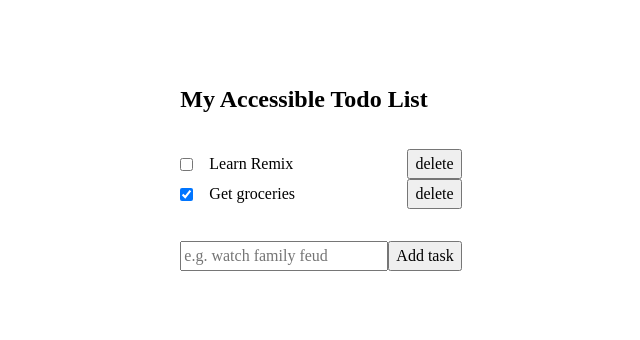
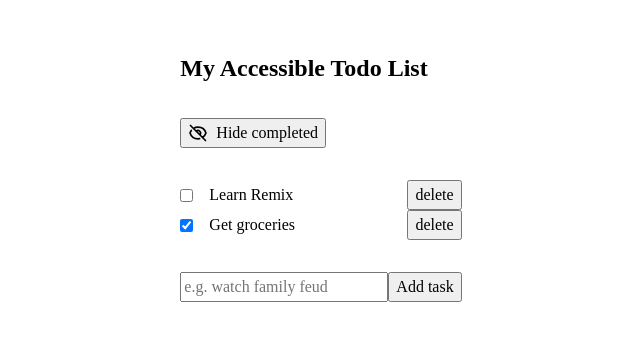
Before and after one commit to fazzaamiarso/inclusive-react, a React (Vite) app: page / in a window 1280 px wide. Shown: the part 224-564 px from the top of the page, without its empty margins (319-959 px from the left). Built offline with nearby package versions, Linux system fonts and the light colour scheme.

Commit message:
Add toggle button

```diff
--- a/src/App.tsx
+++ b/src/App.tsx
@@ -1,5 +1,4 @@
-import { FormEvent, useEffect, useId, useRef, useState } from 'react';
-import { flushSync } from 'react-dom';
+import { FormEvent, useEffect, useRef, useState } from 'react';
 import './App.css';
 
 const TODO_SEED = [
@@ -15,6 +14,11 @@ function App() {
   const [action, setAction] = useState<TaskAction | null>(null);
   const liveRegionRef = useRef<HTMLSpanElement>(null);
   const inputRef = useRef<HTMLInputElement>(null);
+
+  const [shouldShow, setShouldShow] = useState(true);
+  const filteredTodos = shouldShow
+    ? todos
+    : todos.filter((todo) => todo.completed === false);
 
   useEffect(() => {
     if (action === 'create' && todos.length) {
@@ -59,9 +63,12 @@ function App() {
         <h1 id='todo-heading' tabIndex={-1}>
           My Accessible Todo List
         </h1>
-        {todos.length ? (
+        <div className='controls'>
+          <ToggleButton shouldShow={shouldShow} setShouldShow={setShouldShow} />
+        </div>
+        {filteredTodos.length ? (
           <ul>
-            {todos.map((todo) => (
+            {filteredTodos.map((todo) => (
               <TodoItem key={todo.id} todo={todo} deleteTodo={deleteTodo} />
             ))}
           </ul>
@@ -104,6 +111,61 @@ function App() {
 }
 export default App;
 
+type ToggleProps = {
+  shouldShow: boolean;
+  setShouldShow: (value: boolean) => void;
+};
+const ToggleButton = ({ shouldShow, setShouldShow }: ToggleProps) => {
+  return (
+    <button
+      type='button'
+      onClick={() => setShouldShow(!shouldShow)}
+      style={{ display: 'flex', alignItems: 'center', gap: '.5rem' }}
+    >
+      {shouldShow ? (
+        <svg
+          aria-hidden='true'
+          height='1.25rem'
+          xmlns='http://www.w3.org
+          /2000/svg'
+          fill='none'
+          viewBox='0 0 24 24'
+          stroke='currentColor'
+          strokeWidth={2}
+        >
+          <path
+            strokeLinecap='round'
+            strokeLinejoin='round'
+            d='M13.875 18.825A10.05 10.05 0 0112 19c-4.478 0-8.268-2.943-9.543-7a9.97 9.97 0 011.563-3.029m5.858.908a3 3 0 114.243 4.243M9.878 9.878l4.242 4.242M9.88 9.88l-3.29-3.29m7.532 7.532l3.29 3.29M3 3l3.59 3.59m0 0A9.953 9.953 0 0112 5c4.478 0 8.268 2.943 9.543 7a10.025 10.025 0 01-4.132 5.411m0 0L21 21'
+          />
+        </svg>
+      ) : (
+        <svg
+          aria-hidden='true'
+          height='1.25rem'
+          xmlns='http://www.w3.org/2000/svg'
+          fill='none'
+          viewBox='0 0 24 24'
+          stroke='currentColor'
+          strokeWidth={2}
+        >
+          <path
+            strokeLinecap='round'
+            strokeLinejoin='round'
+            d='M15 12a3 3 0 11-6 0 3 3 0 016 0z'
+          />
+          <path
+            strokeLinecap='round'
+            strokeLinejoin='round'
+            d='M2.458 12C3.732 7.943 7.523 5 12 5c4.478 0 8.268 2.943 9.542 7-1.274 4.057-5.064 7-9.542 7-4.477 0-8.268-2.943-9.542-7z'
+          />
+        </svg>
+      )}
+      {shouldShow ? 'Hide completed' : 'Show completed'}
+    </button>
+  );
+};
+
 type TodoItemProps = {
   todo: {
     id: string;
@@ -129,7 +191,7 @@ const TodoItem = ({ todo, deleteTodo }: TodoItemProps) => {
         className='delete-btn'
         onClick={() => deleteTodo(todo.id)}
       >
-        delete
+        delete <span className='sr-only'>{todo.name}</span>
       </button>
     </li>
   );
```
